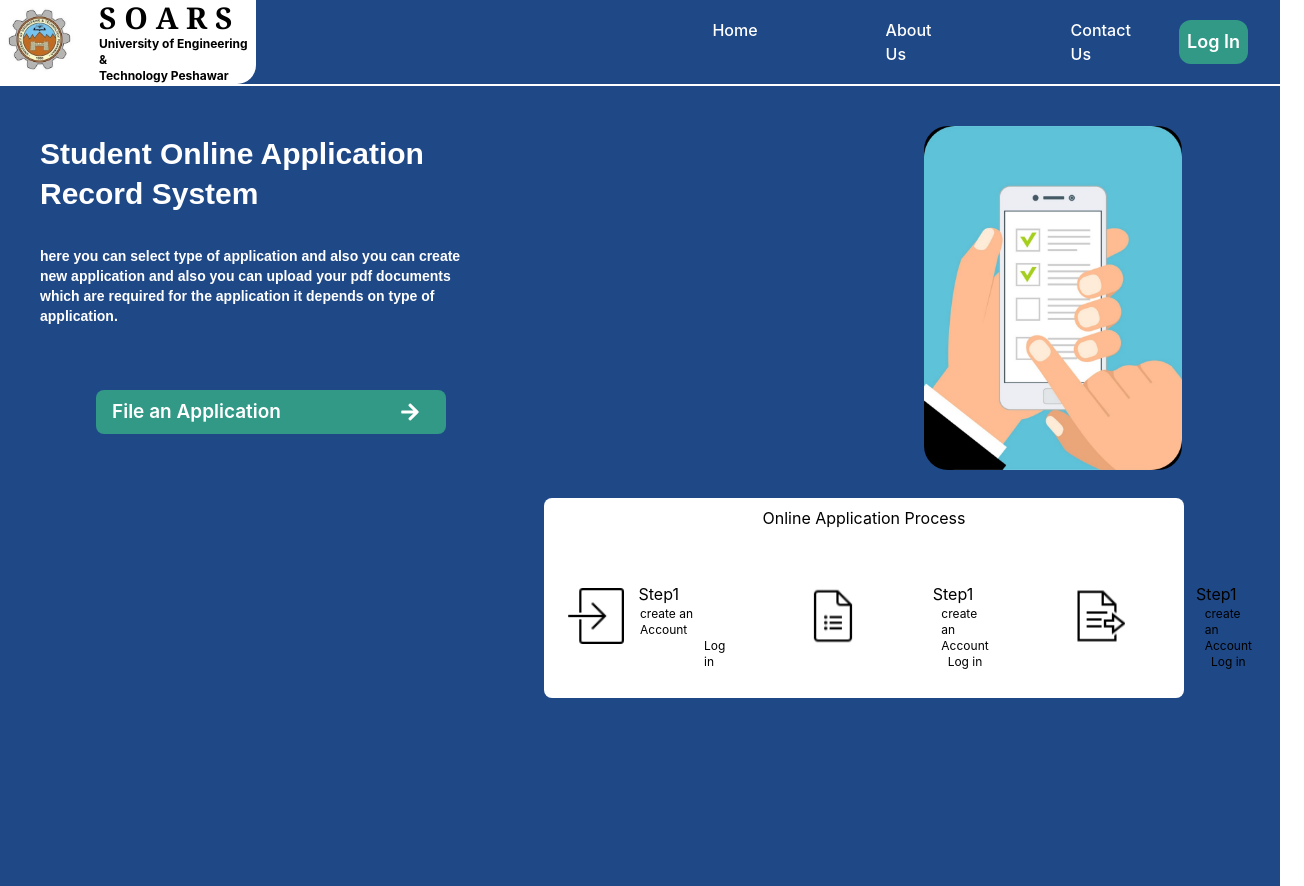
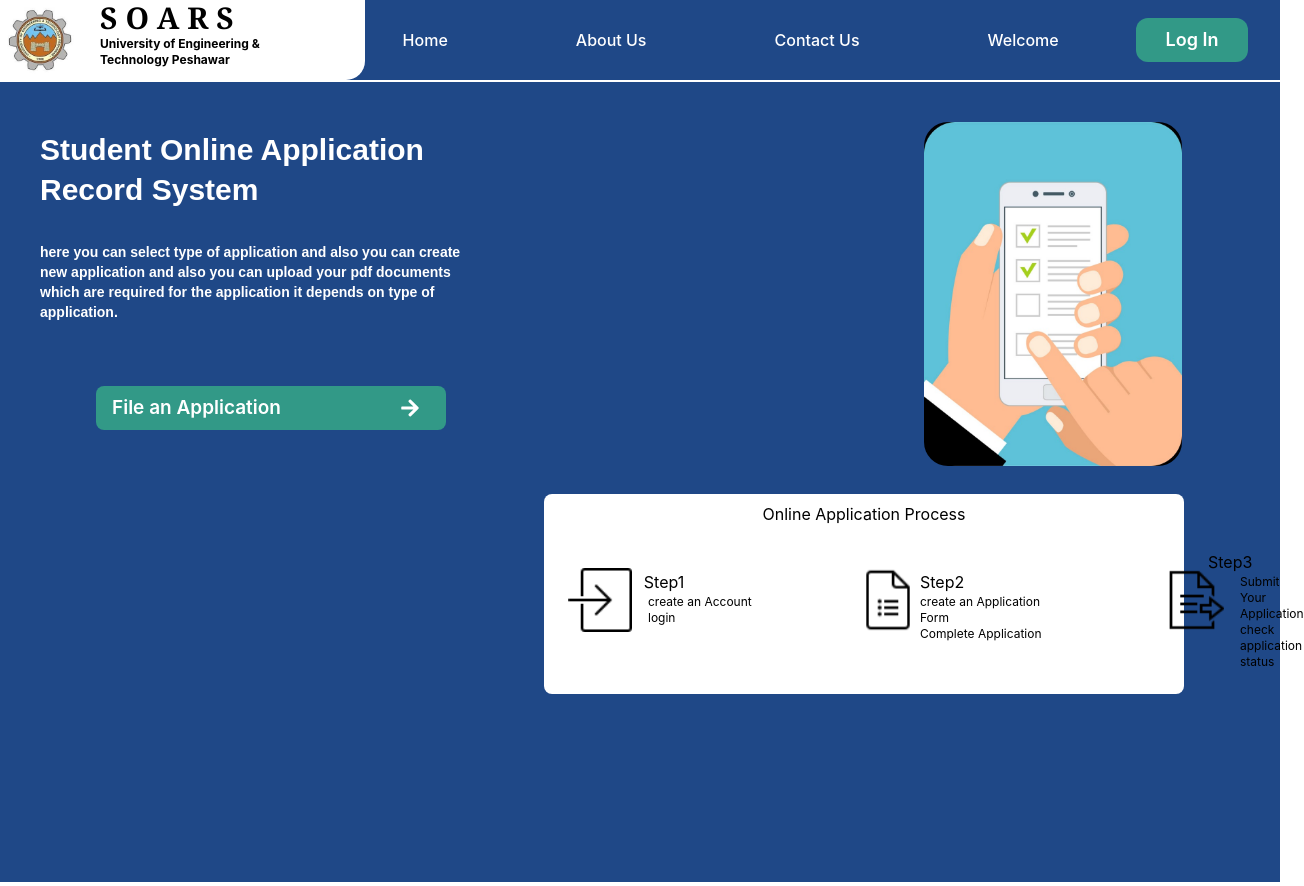
Before and after one commit to ShahidUllahSE/online-application-system, a React (Create React App) app: page /Home in a window 1280 px wide. Shown: the whole page, 1304 px wide, since content can reach past the window. Built offline with nearby package versions, Linux system fonts and the light colour scheme.

Commit message:
login page

```diff
--- a/src/App.js
+++ b/src/App.js
@@ -4,6 +4,8 @@ import Home from './components/Home';
 import Contact from './components/Contact';
 import Navbar from './components/Navbar';
 import { BrowserRouter as Router, Routes, Route } from 'react-router-dom';
+import Login from './components/Login';
+import Welcome from './components/Welcome';
 
 function App() {
   return (
@@ -15,6 +17,11 @@ function App() {
   <Route path='/Home' element={<Home/>}/>
   <Route path='/About' element={<About/>}/>
   <Route path='/Contact' element={<Contact />}/>
+  <Route path='/Login' element={<Login />}/>
+  <Route path='/Welcome' element={<Welcome />}/>
+
+
+
 
 </Routes>
 
--- a/src/components/Home.js
+++ b/src/components/Home.js
@@ -36,26 +36,34 @@ const Home = () => {
       </div>
       <div className='flex mt-16 lg:ml-auto mr-24  items-center flex-col bg-white rounded-lg lg:w-[50%] h-[200px]  '>
         <span className='mt-2 mr-30 justify-center'>Online Application Process</span>
-        <div className='flex  mt-10 mr-auto ml-5 space-x-20 w-14'>
+        <div className='flex  mt-3 mr-auto ml-5 space-x-20 w-16'>
           <img className='ml-1 ' src={SvgImg} alt='' />
           <div  className='flex flex-col  -mb-2 items-center'>
-            <h3  className='-ml-28 mt-3'>Step1</h3>
-            <span className='-ml-16  text-xs '>create an Account</span>
-            <span className=' text-xs'>Log in</span>
+            <h3  className='-ml-40 mt-8'>Step1</h3>
+            <span className='-ml-16  text-xs w-32'>create an Account
+            <br/>
+            login
+            </span>
           </div>
 
           <img src={SvgImge} alt='' />
-          <div  className='flex flex-col  -mb-2 items-center'>
-            <h3  className='-ml-6 mt-3'>Step1</h3>
-            <span className='text-xs '>create an Account</span>
-            <span className='text-xs'>Log in</span>
+          <div  className='flex flex-col  -mb-2 px-4'>
+            <h3  className='-ml-24  mt-8'>Step2</h3>
+            <span className='-ml-24 w-36  text-xs '>create an Application Form
+            <br/>
+            Complete Application
+            </span>
           </div>
-          <img src={SvgImg3} alt='' />
-          <div  className='flex flex-col  -mb-2 items-center'>
-            <h3  className='-ml-6 mt-3'>Step1</h3>
-            <span className='text-xs '>create an Account</span>
-            <span className='text-xs'>Log in</span>
+
+          <img src={SvgImg3}  alt='' />
+          <div  className='flex flex-col  -mb-2 '>
+            <h3  className='-ml-24 mt-3'>Step3</h3>
+            <span className='-ml-16  text-xs '>Submit Your Application
+            <br/>
+check application status            </span>
           </div>
+
+
         </div>
       </div>
     </div>
--- /dev/null
+++ b/src/components/Login.js
@@ -0,0 +1,42 @@
+import React from 'react';
+import logo from '../assest/logo.png'
+import login2 from '../assest/login2.png'
+const Login = () => {
+  return (
+    <div className='w-full min-h-full bg-[#1F4887] flex '>
+      <div className='left bg-[#FCF7F7] p-8 flex flex-col justify-center items-center md:items-start md:h-full md:mr-2 md:w-[359px] mt-1'>
+  <img className='h-16 w-auto -mt-6 -ml-3' src={logo} alt=''/>
+  <span className="font-bold bg-[#FCF7F7] w-52 -mt-8 shadow-slate-600 text-2xl font-serif">S O A R S</span>
+  <div className='flex mt-2 md:mt-0'>
+    <span className="block text-xs -mr-4 font-bold">University of Engineering & Technology Peshawar</span>
+  </div>
+</div>
+
+      <div className='w-[376px] bg-[#F1F1F1]  h-full mt-[100px] -ml-96'>
+            <img className='' src={login2} alt=''/>
+            </div>
+
+
+      <div className="form bg-white rounded-xl shadow-lg m-4 ml-52 p-8 md:mr-20 md:mt-12 md:w-96">
+          <form action="" className="flex flex-col space-y-4 "/>
+          <h2 className='text-3xl font-bold font-sans mb-2'>Welcome to SOARS</h2>
+          <p className='font-bold font-sans text-sm ml-[75px]'>Login your account</p>
+            <div className="mt-10">
+              <label htmlFor="" className="text-sm ">UserName:</label>
+              <input type="text" placeholder="Type Your UserName here..." className="ring-1 ring-gray-300 w-full rounded-md px-2 py-1 mt-1 mb-2 outline-none focus:ring-2 focus:ring-green-300"/>
+            </div>
+            <div>
+            <label htmlFor="" className="text-sm">Password:</label>
+              <input type="text" placeholder="Your Password..." className="ring-1 ring-gray-300 w-full rounded-md px-2 py-1 mt-1 mb-2 outline-none focus:ring-2 focus:ring-green-300"/>
+            </div>
+
+
+
+            </div>
+
+            {/* <hr className='bg-green-600 w-full h-3'/> */}
+    </div>
+  );
+}
+
+export default Login;
--- a/src/components/Navbar.js
+++ b/src/components/Navbar.js
@@ -5,7 +5,7 @@ import { Link } from "react-router-dom";
 const Navbar = () => {
   return (
     <div style={{ backgroundColor: "#1F4887", borderBottom:'2px solid white'  }} className="flex justify-between items-center">
-      <div  className="flex w-1/3 md:w-1/3 lg:w-1/5 bg-white rounded-br-[19px] " >
+      <div  className="flex w-1/3 md:w-1/3 lg:w-2/6 bg-white rounded-br-[19px] " >
         <div style={{ padding: "5px", borderRadius: "50%" }}>
           <img
             src={Logo}
@@ -21,17 +21,21 @@ const Navbar = () => {
           </div>
         </div>
       </div>
-      <div className="w-1/3 ml-auto flex justify-center">
-        <ul className="flex space-x-4 md:space-x-12 lg:space-x-32  mr-4 md:mr-0">
+      <div className="w-2/3 ml-auto flex justify-center">
+        <ul className="flex space-x-4 md:space-x-20 lg:space-x-32  mr-4 md:mr-0">
           <Link to='/Home' className="text-white font-medium hover:border-b-2 hover:border-[#329987] "> Home</Link>
           <Link to='/About' className="text-white font-medium hover:border-b-2 hover:border-[#329987]"> About Us</Link>
           <Link to='/Contact' className="text-white font-medium hover:border-b-2  hover:border-[#329987]"> Contact Us</Link>
 
+          <Link to='/Welcome' className="text-white font-medium hover:border-b-2  hover:border-[#329987]"> Welcome</Link>
+
+
         </ul>
       </div>
       <div>
-        <button className="text-white ml-10 mr-8 text-lg bg-[#329987] p-2 rounded-xl font-semibold">Log In</button>
-      </div>
+      <Link to="/Login">
+  <button className="text-white w-28 ml-10 mr-8 text-lg bg-[#329987] p-2 rounded-xl font-semibold">Log In</button>
+</Link>      </div>
     </div>
   );
 };
--- /dev/null
+++ b/src/components/Welcome.js
@@ -0,0 +1,11 @@
+import React from 'react'
+
+const Welcome = () => {
+  return (
+    <div>
+
+    </div>
+  )
+}
+
+export default Welcome
```
Also changed, not shown: src/assest/login2.png (added), src/assest/logo.png (added).
